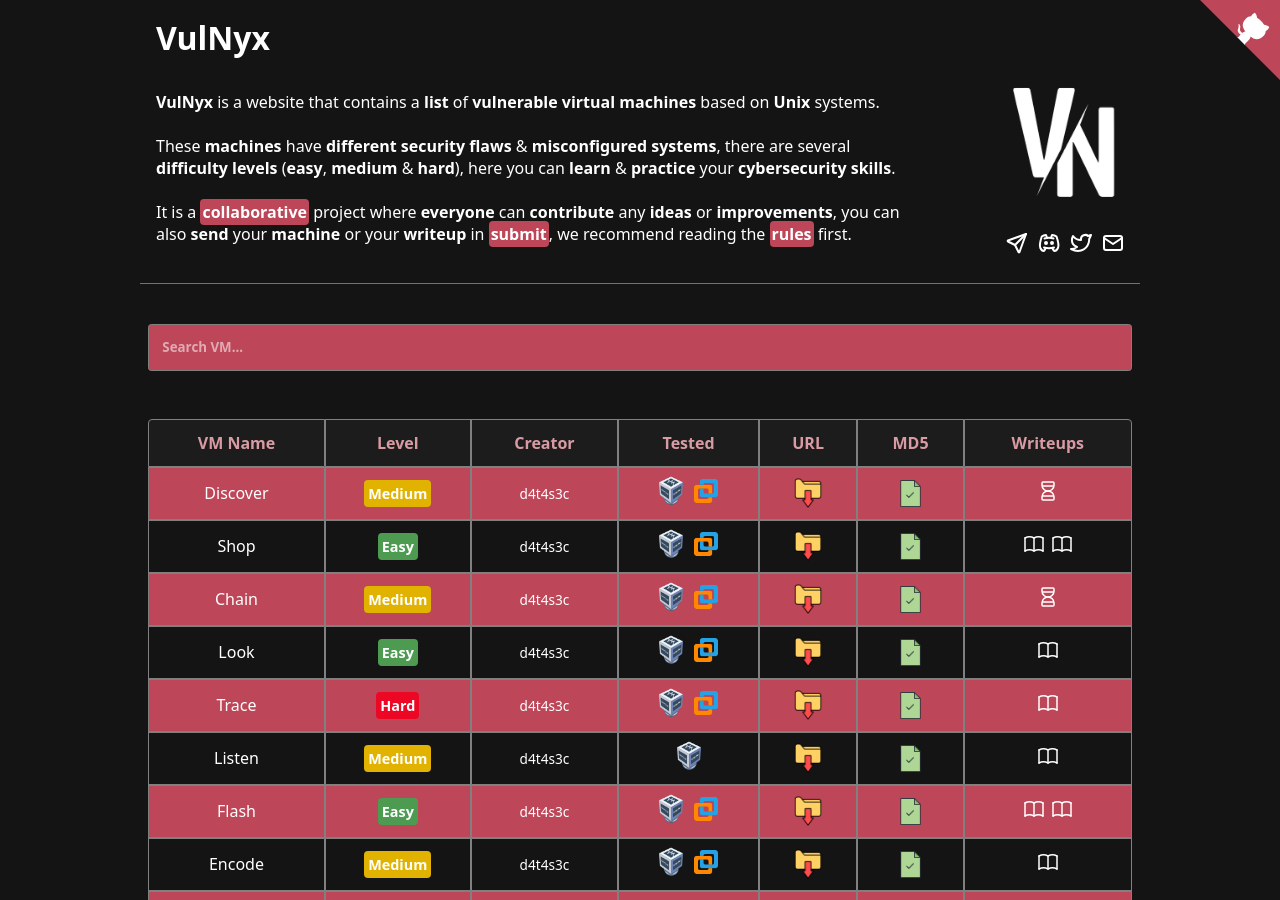
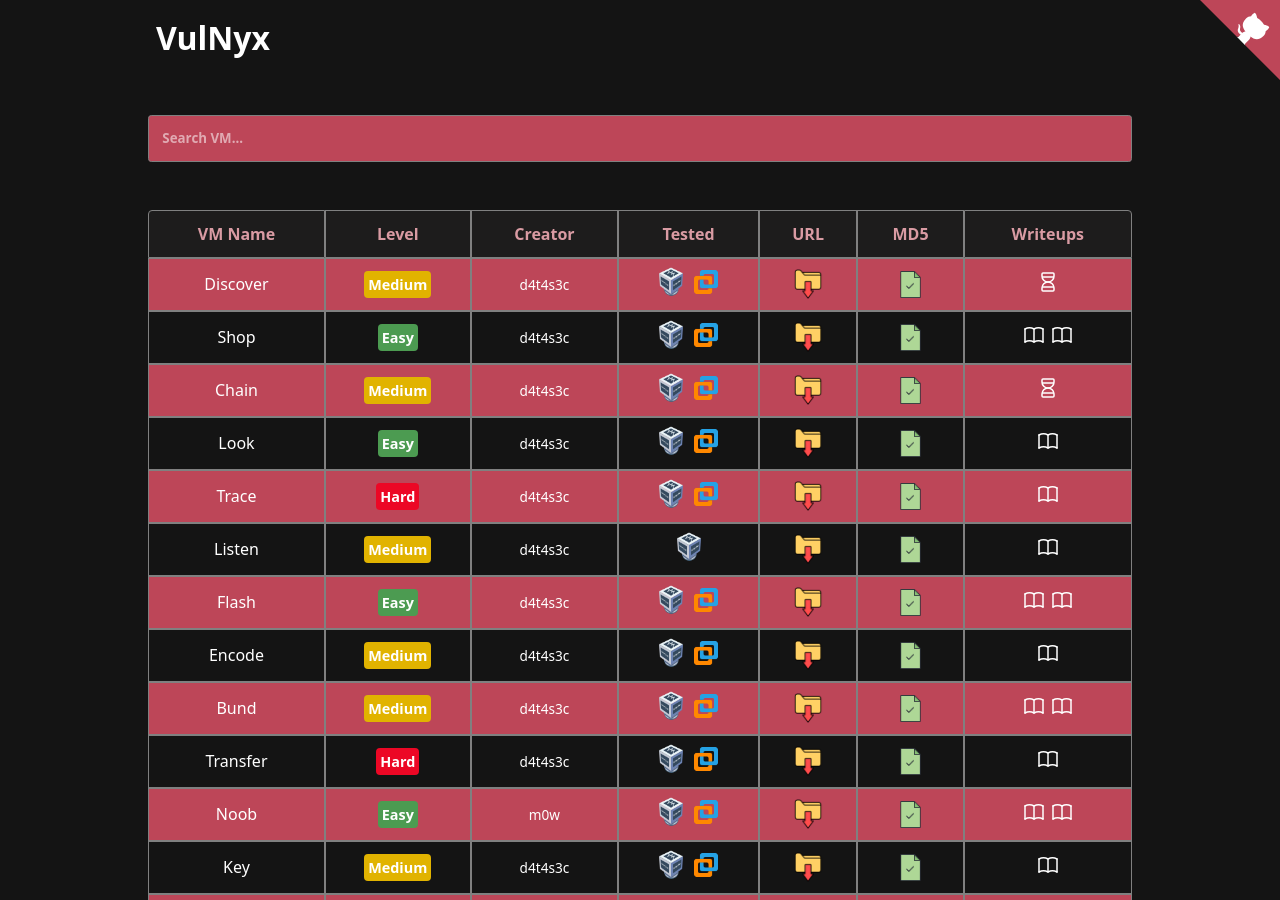
Before and after one commit to VulNyx/vulnyx, a Jekyll site: the page built from index.md, in a window 1280 px wide and 900 px high. Built offline with Jekyll 4.4.1, drawn with Linux system fonts in a browser that asks for light colours.

Commit message:
fix: remove introductory text from the page header

```diff
--- a/index.md
+++ b/index.md
@@ -3,106 +3,4 @@ layout: page
 title: VulNyx
 ---
 
-<section class="container">
-<article id="vm-state">
-<b>VulNyx</b> is a website that contains a <b>list</b> of <b>vulnerable virtual machines</b> based on <b>Unix</b> systems.
-<br>
-<br>
-These <b>machines</b> have <b>different security flaws</b> & <b>misconfigured systems</b>, there are several <b>difficulty levels</b> (<b>easy</b>, <b>medium</b> & <b>hard</b>), here you can <b>learn</b> & <b>practice</b> your <b>cybersecurity skills</b>.
-<br>
-<br>
-It is a <a href="https://github.com/vulnyx/vulnyx.github.io/graphs/contributors" target="_blank">collaborative</a> project where <b>everyone</b> can <b>contribute</b> any <b>ideas</b> or <b>improvements</b>, you can also <b>send</b> your <b>machine</b> or your <b>writeup</b> in <a href="https://vulnyx.github.io/submit/" target="_blank">submit</a>, we recommend reading the <a href="https://vulnyx.github.io/rules/" target="_blank">rules</a> first.
-<br>
-<br>
-</article>
-<article class="media-info">
-  <img class="logo" alt="VulNyx website logo" src="/assets/logo.png">
-  <div class="media-links">
-  <a title="Submit" href="submit">
-    <svg
-      xmlns="http://www.w3.org/2000/svg"
-      class="icon icon-tabler icon-tabler-send"
-      width="24"
-      height="24"
-      viewBox="0 0 24 24"
-      stroke-width="2"
-      stroke="#ffffff"
-      fill="none"
-      stroke-linecap="round"
-      stroke-linejoin="round"
-    >
-      <path stroke="none" d="M0 0h24v24H0z" fill="none" />
-      <line x1="10" y1="14" x2="21" y2="3" />
-      <path
-        d="M21 3l-6.5 18a0.55 .55 0 0 1 -1 0l-3.5 -7l-7 -3.5a0.55 .55 0 0 1 0 -1l18 -6.5"
-      />
-    </svg>
-  </a>
-  <a title="Discord" href="https://discord.gg/qdm3bN3Emb" target="_blank">
-    <svg
-      xmlns="http://www.w3.org/2000/svg"
-      class="icon icon-tabler icon-tabler-brand-discord"
-      width="24"
-      height="24"
-      viewBox="0 0 24 24"
-      stroke-width="2"
-      stroke="#ffffff"
-      fill="none"
-      stroke-linecap="round"
-      stroke-linejoin="round"
-    >
-      <path stroke="none" d="M0 0h24v24H0z" fill="none" />
-      <circle cx="9" cy="12" r="1" />
-      <circle cx="15" cy="12" r="1" />
-      <path d="M7.5 7.5c3.5 -1 5.5 -1 9 0" />
-      <path d="M7 16.5c3.5 1 6.5 1 10 0" />
-      <path
-        d="M15.5 17c0 1 1.5 3 2 3c1.5 0 2.833 -1.667 3.5 -3c.667 -1.667 .5 -5.833 -1.5 -11.5c-1.457 -1.015 -3 -1.34 -4.5 -1.5l-1 2.5"
-      />
-      <path
-        d="M8.5 17c0 1 -1.356 3 -1.832 3c-1.429 0 -2.698 -1.667 -3.333 -3c-.635 -1.667 -.476 -5.833 1.428 -11.5c1.388 -1.015 2.782 -1.34 4.237 -1.5l1 2.5"
-      />
-    </svg>
-  </a>
-  <a title="Twitter" href="https://twitter.com/VulNyxOfficial" target="_blank">
-    <svg
-      xmlns="http://www.w3.org/2000/svg"
-      class="icon icon-tabler icon-tabler-brand-twitter"
-      width="24"
-      height="24"
-      viewBox="0 0 24 24"
-      stroke-width="2"
-      stroke="#ffffff"
-      fill="none"
-      stroke-linecap="round"
-      stroke-linejoin="round"
-    >
-      <path stroke="none" d="M0 0h24v24H0z" fill="none" />
-      <path
-        d="M22 4.01c-1 .49 -1.98 .689 -3 .99c-1.121 -1.265 -2.783 -1.335 -4.38 -.737s-2.643 2.06 -2.62 3.737v1c-3.245 .083 -6.135 -1.395 -8 -4c0 0 -4.182 7.433 4 11c-1.872 1.247 -3.739 2.088 -6 2c3.308 1.803 6.913 2.423 10.034 1.517c3.58 -1.04 6.522 -3.723 7.651 -7.742a13.84 13.84 0 0 0 .497 -3.753c-.002 -.249 1.51 -2.772 1.818 -4.013z"
-      />
-    </svg>
-  </a>
-  <a title="Mail" href="mailto:vulnyx@protonmail.com" target="_blank">
-    <svg
-      xmlns="http://www.w3.org/2000/svg"
-      class="icon icon-tabler icon-tabler-mail"
-      width="24"
-      height="24"
-      viewBox="0 0 24 24"
-      stroke-width="2"
-      stroke="#ffffff"
-      fill="none"
-      stroke-linecap="round"
-      stroke-linejoin="round"
-    >
-      <path stroke="none" d="M0 0h24v24H0z" fill="none" />
-      <rect x="3" y="5" width="18" height="14" rx="2" />
-      <polyline points="3 7 12 13 21 7" />
-    </svg>
-  </a>
-  </div>
-</article>
-</section>
-
 {% include bin_table.html %}
```
